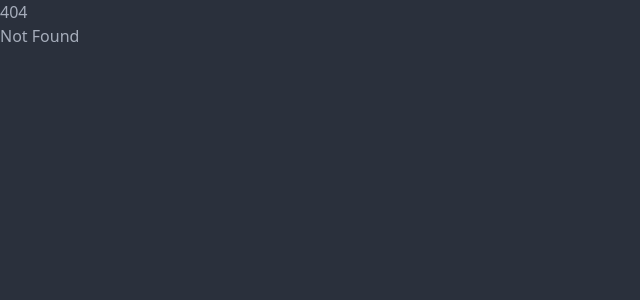
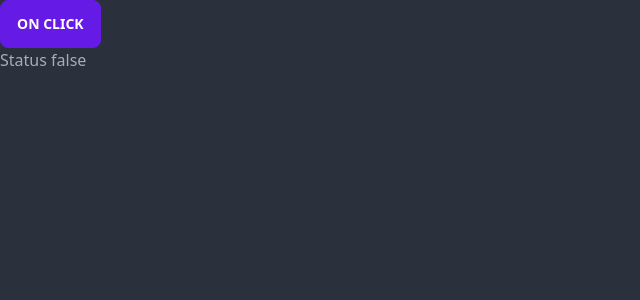
Before and after one commit to sabbirkuasha/svelte-store-form, a SvelteKit app: page /navbar in a window 1280 px wide. Before the commit this address had no page. Shown: the top 300 px of the page, without its empty margins (0-640 px from the left). Built offline with nearby package versions, Linux system fonts and the light colour scheme.

Commit message:
log in log out

```diff
--- /dev/null
+++ b/src/routes/navbar/+page.svelte
@@ -0,0 +1,15 @@
+<script>
+	import { toggle_cart } from './toggle';
+
+	// $: console.log($toggle_cart);
+
+	function toggle1() {
+		// closeMiniCart();
+
+		toggle_cart.set(!$toggle_cart);
+	}
+</script>
+
+<button on:click={toggle1} class="btn btn-primary"> On click</button>
+
+<h1>Status {$toggle_cart}</h1>
--- /dev/null
+++ b/src/routes/navbar/toggle.js
@@ -0,0 +1,3 @@
+import { writable } from 'svelte/store';
+
+export const toggle_cart = writable(false);
```
